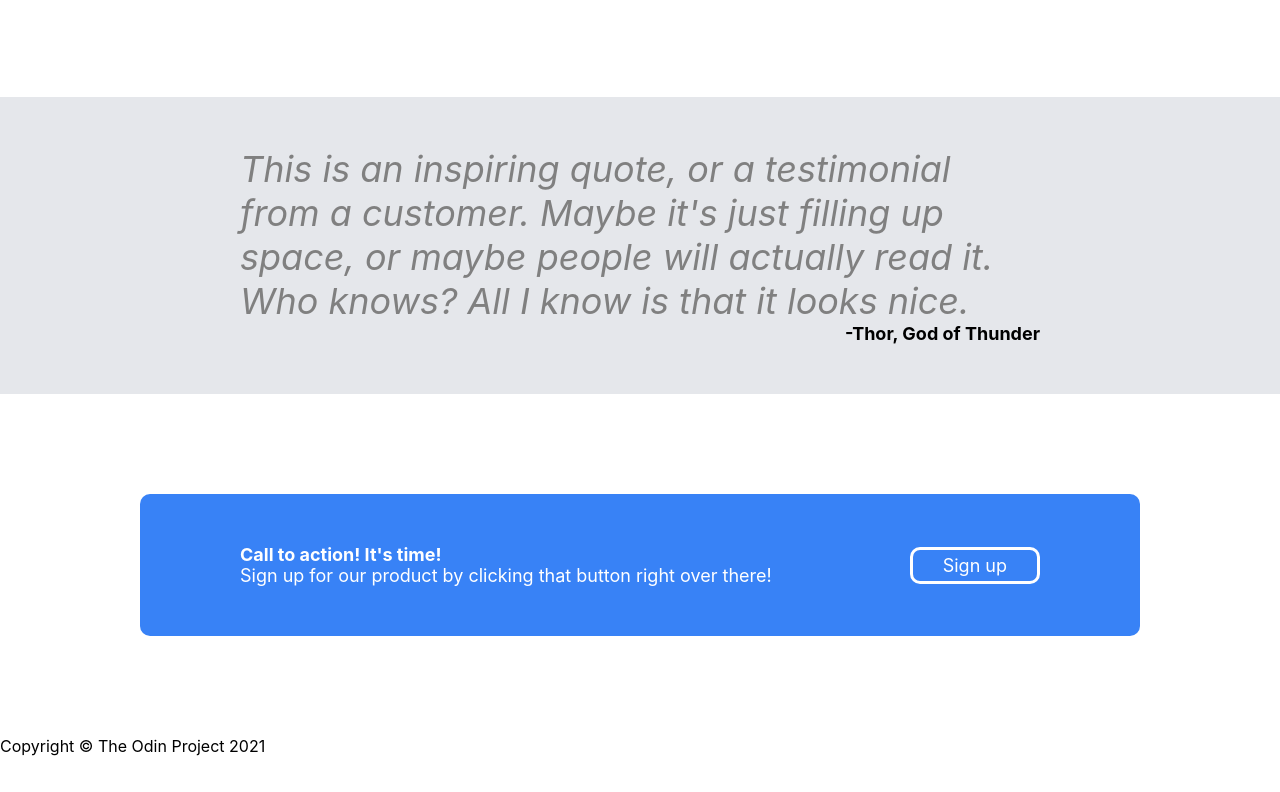
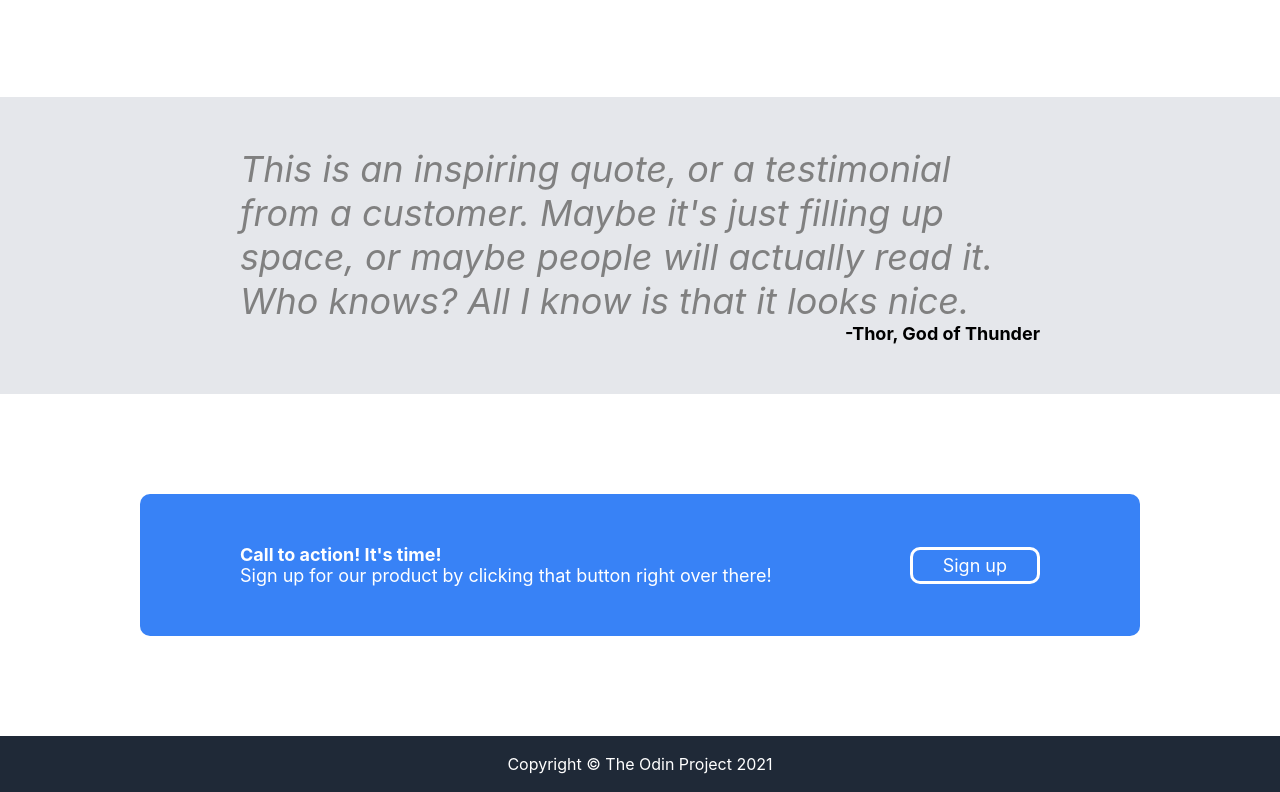
Before and after one commit to NARVS1999/landing-page, a plain HTML site: page index.html in a window 1280 px wide. Shown: the part 740-1532 px from the top of the page. Before the commit the page ends 1496 px from the top, so only its background shows below. Drawn offline with Linux system fonts and the light colour scheme.

Commit message:
added css footer

```diff
--- a/styel.css
+++ b/styel.css
@@ -189,5 +189,8 @@ a {
 }
 
 .lower-content {
-
+    text-align: center;
+    color:#fff;
+    background-color: #1f2937;
+    padding: 18px;
 }
```
